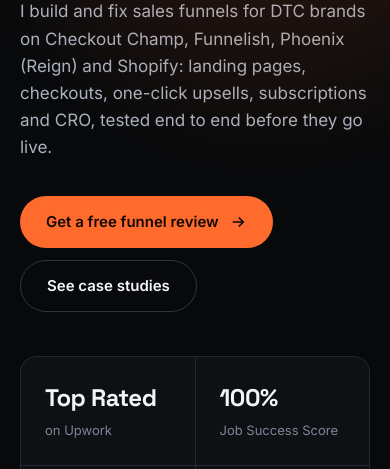
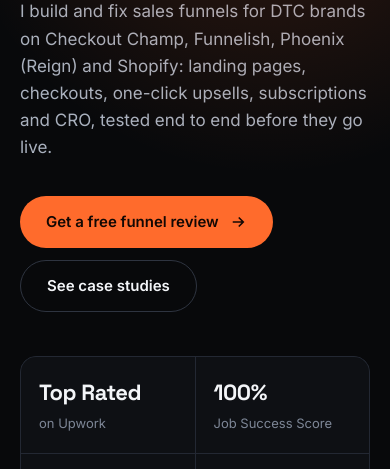
Before and after one commit to masadhanif/asad-funnels, a plain HTML site: page pro.html in a window 390 px wide. Shown: the part 335-804 px from the top of the page. Drawn offline with Linux system fonts and the light colour scheme.

Commit message:
pro.html: mobile stat tiles

```diff
--- a/pro.html
+++ b/pro.html
@@ -187,6 +187,8 @@ section[id],header[id]{scroll-margin-top:76px}
   .stats{margin-top:44px}
   .result-card,.case-body{padding:24px}
   .kpi{padding:18px}
+  .stat{padding:18px}
+  .stat b{font-size:22px}
   .rev,.svc-card{padding:22px}
   .w{padding:15px 18px}
   .nav-cta{padding:0 14px;font-size:13px}
```
